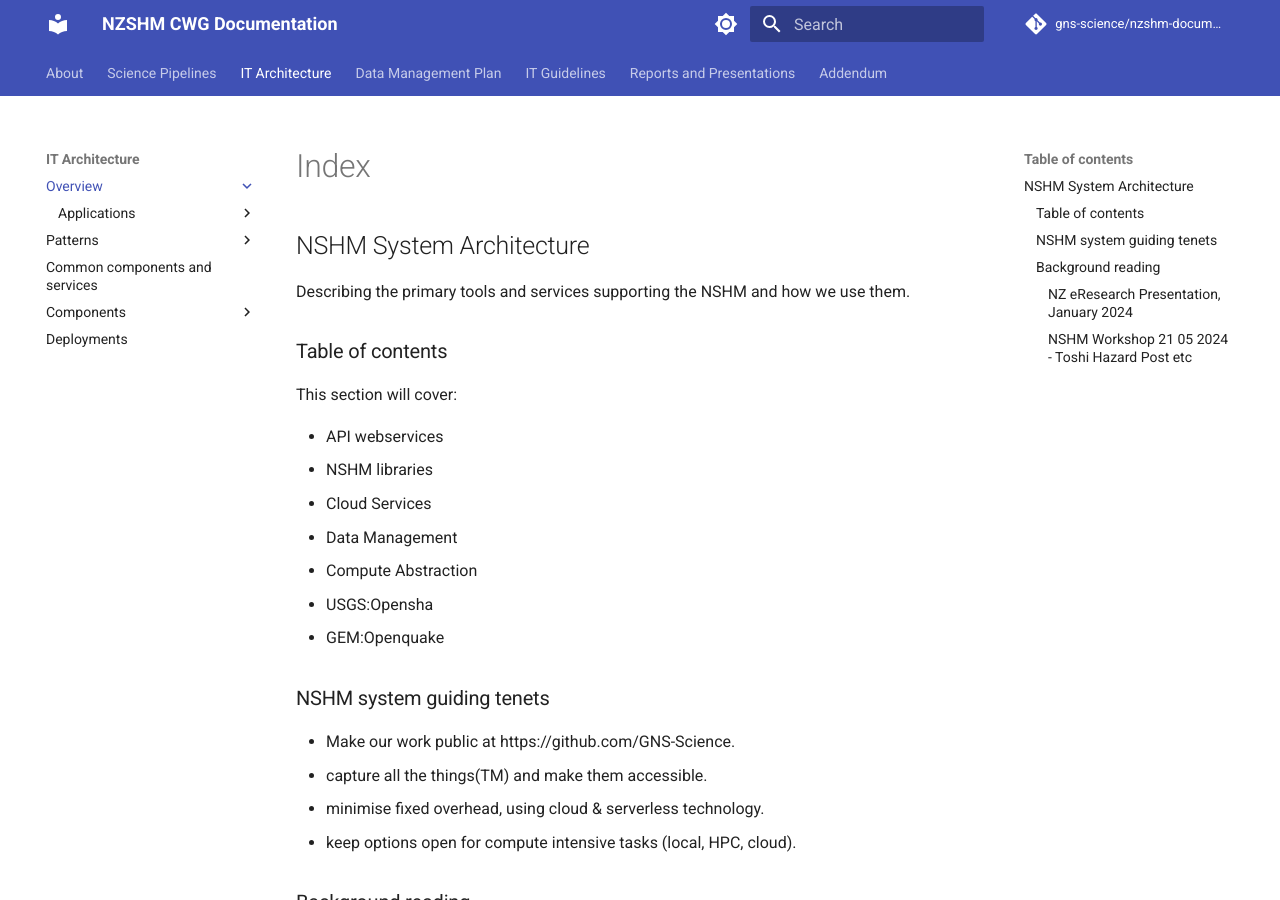
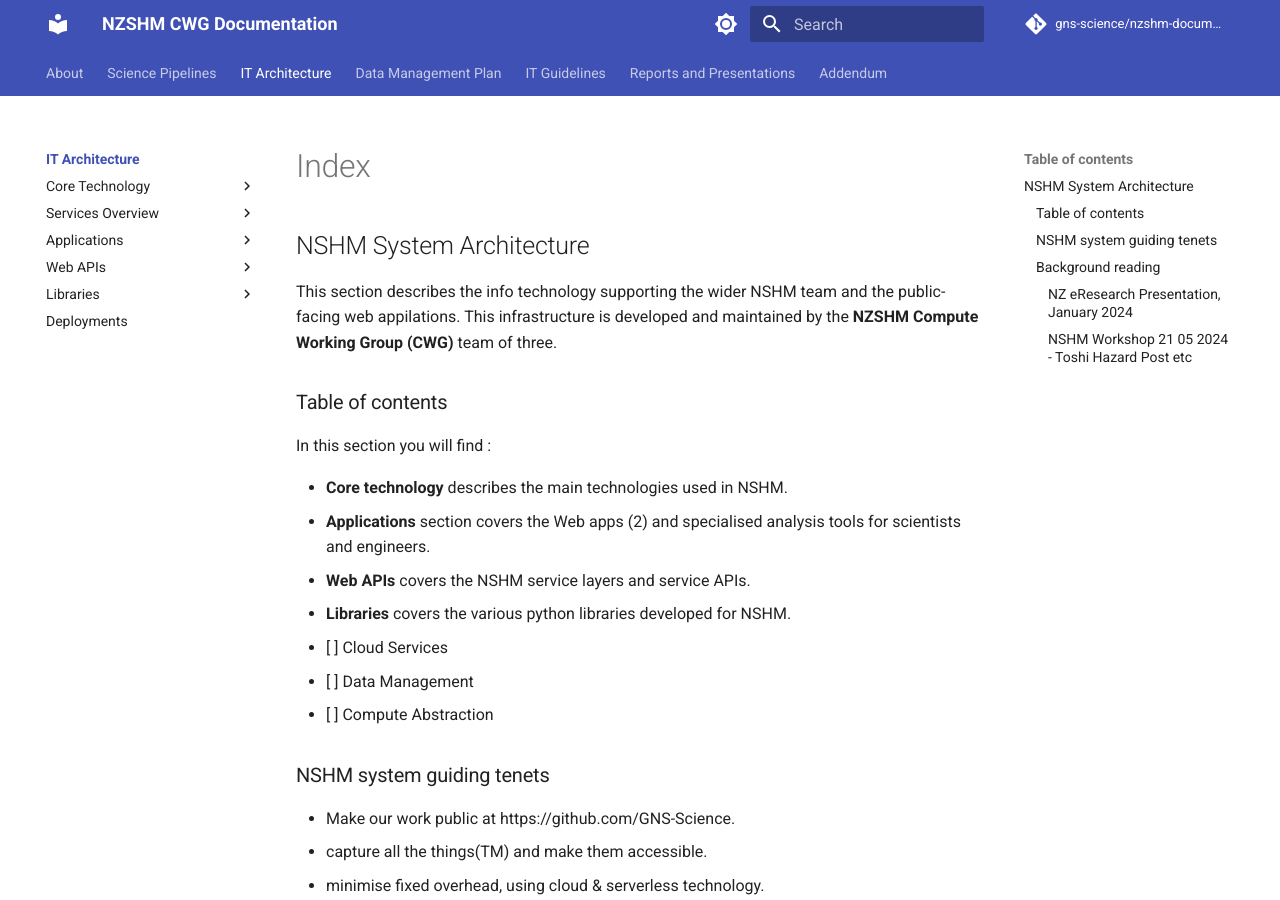
Before and after one commit to GNS-Science/nzshm-documentation, an MkDocs documentation site: the page built from docs/architecture/index.md, in a window 1280 px wide and 900 px high. Built offline with MkDocs 1.6.1 and Material for MkDocs 9.7.7, drawn with Linux system fonts in a browser that asks for light colours; comment, search, counter and statistics services are not loaded.

Commit message:
reorg the architecture section; add guidelines/weka_deployment_guide.md and architecture/core_technology.md

```diff
--- a/docs/architecture/index.md
+++ b/docs/architecture/index.md
@@ -1,18 +1,18 @@
 # NSHM System Architecture
 
-Describing the primary tools and services supporting the NSHM and how we use them.
+This section describes the info technology supporting the wider NSHM team and the public-facing web appilations. This infrastructure is developed and maintained by the **NZSHM Compute Working Group (CWG)** team of three.
 
 ## Table of contents
 
-This section will cover:
+In this section you will find :
 
- - API webservices
- - NSHM libraries
- - Cloud Services
- - Data Management
- - Compute Abstraction
- - USGS:Opensha
- - GEM:Openquake
+ - **Core technology** describes the main technologies used in NSHM.
+ - **Applications** section covers the Web apps (2) and specialised analysis tools for scientists and engineers.
+ - **Web APIs** covers the NSHM service layers and service APIs.
+ - **Libraries** covers the various python libraries developed for NSHM.
+ - [ ] Cloud Services
+ - [ ] Data Management
+ - [ ] Compute Abstraction
 
 ## NSHM system guiding tenets
 
--- a/mkdocs.yml
+++ b/mkdocs.yml
@@ -18,33 +18,30 @@ nav:
       - discussion: science_process/discussion.md
 
   - IT Architecture:
-    - Overview:
-      - architecture/index.md
-      - Applications:
+    - architecture/index.md
+    - Core Technology:
+      - architecture/core_technology.md
+      - Common components and services: architecture/common_infrastructure.md
+    - Services Overview:
+      - Web services: architecture/services.md
+      - API Gateway pattern:  architecture/api_gateway_pattern.md
+      - NSHM Web stacks: architecture/api_gateway_deployments.md # maybe redundant ??
+    - Applications:
+      - Kororaa:
+        - Kororaa UI: components/kororaa.md
         - Kororaa stack: architecture/kororaa_deployment_stack.md
+      - Weka:
+        - Weka UI: components/weka.md
         - Weka stack: architecture/weka_deployment_stack.md
-        - Collective Web stacks: architecture/api_gateway_deployments.md # maybe redundant ??
-    - Patterns:
-      - Web API services: architecture/services.md
-      - API Gateway pattern:  architecture/api_gateway_pattern.md
-    - Common components and services: architecture/common_infrastructure.md
-
-    - Components:
-      - Applications:
-        - Kororaa: components/kororaa.md
-        - Weka: components/weka.md
-        # - Kororaa2:
-        #   - components/kororaa/index.md
-        #   - API deployment: components/kororaa/aws_api_deployment.md
-        #   - APP deployment: components/kororaa/aws_app_deployment.md
-        - NZSHM Opensha: components/nshm_opensha.md
-      - Web APIs:
+      - NZSHM Opensha: components/nshm_opensha.md
+    - Web APIs:
         - nshm-kororaa-apigw: components/nshm_kororaa_apigw.md
         - nshm-weka-apigw: components/nshm_weka_apigw.md
         - nshm-model-graphql-api: components/nshm_model_graphql_api.md
         - solvis-graphql-api: components/solvis_graphql_api.md
         - nshm-toshi-api: components/nshm_toshi_api.md
-      - Libraries:
+        - nshm-hazard-graphql-api: components/nshm_hazard_graphql_api.md
+    - Libraries:
         - solvis: components/solvis.md
         - toshi-hazard-store: components/toshi_hazard_store.md
         - nzshm-common: components/nzshm_common_py.md
@@ -54,21 +51,21 @@ nav:
       - components/index.md
 
   - Data Management Plan:
-        - architecture/data_mgmnt_plan/index.md
-        - Data Collection: architecture/data_mgmnt_plan/1_data_collection.md
-        - Documentation and Metadata: architecture/data_mgmnt_plan/2_docs_and_meta.md
-        - Ethics and Legal Compliance: architecture/data_mgmnt_plan/3_ethics_and_legal.md
-        - Storage and Backup: architecture/data_mgmnt_plan/4_storage_and_backup.md
-        - Selection and Preservation: architecture/data_mgmnt_plan/5_selection_and_preservation.md
-        - Data Sharing: architecture/data_mgmnt_plan/6_data_sharing.md
-        - Responsibilities and Resources: architecture/data_mgmnt_plan/7_responsibilities_and_resources.md
+    - architecture/data_mgmnt_plan/index.md
+    - Data Collection: architecture/data_mgmnt_plan/1_data_collection.md
+    - Documentation and Metadata: architecture/data_mgmnt_plan/2_docs_and_meta.md
+    - Ethics and Legal Compliance: architecture/data_mgmnt_plan/3_ethics_and_legal.md
+    - Storage and Backup: architecture/data_mgmnt_plan/4_storage_and_backup.md
+    - Selection and Preservation: architecture/data_mgmnt_plan/5_selection_and_preservation.md
+    - Data Sharing: architecture/data_mgmnt_plan/6_data_sharing.md
+    - Responsibilities and Resources: architecture/data_mgmnt_plan/7_responsibilities_and_resources.md
 
 
   - IT Guidelines:
       - guidelines/index.md
       - API Service Deployments: guidelines/service_deployment_guide.md
       - React UI Project Guide: guidelines/react_project_guide.md
-
+      - Weka Stack Deployment Guide: guidelines/weka_deployment_guide.md
   - Reports and Presentations:
       - reports_and_presentations/index.md
 
```
Also changed, not shown: docs/architecture/api_gateway_deployments.md (+6 -1 lines), docs/architecture/core_technology.md (added, +49 -0 lines), docs/architecture/services.md (+13 -15 lines), docs/guidelines/weka_deployment_guide.md (added, +48 -0 lines).
